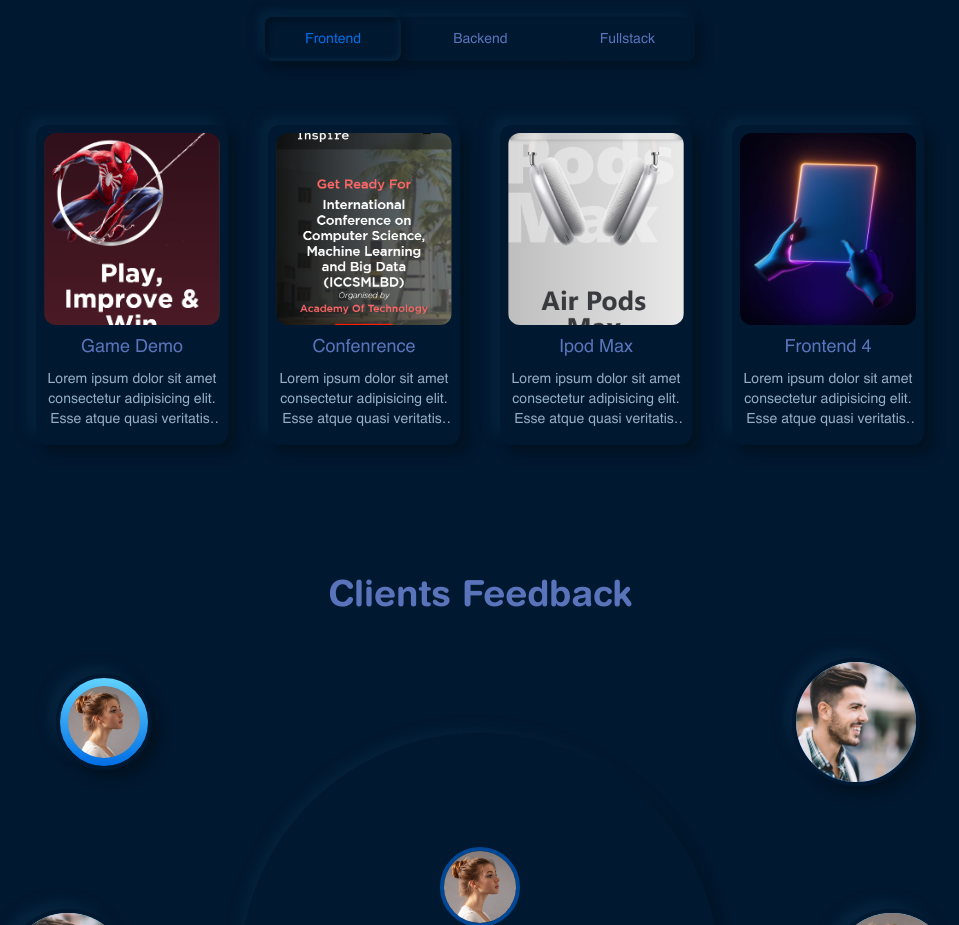
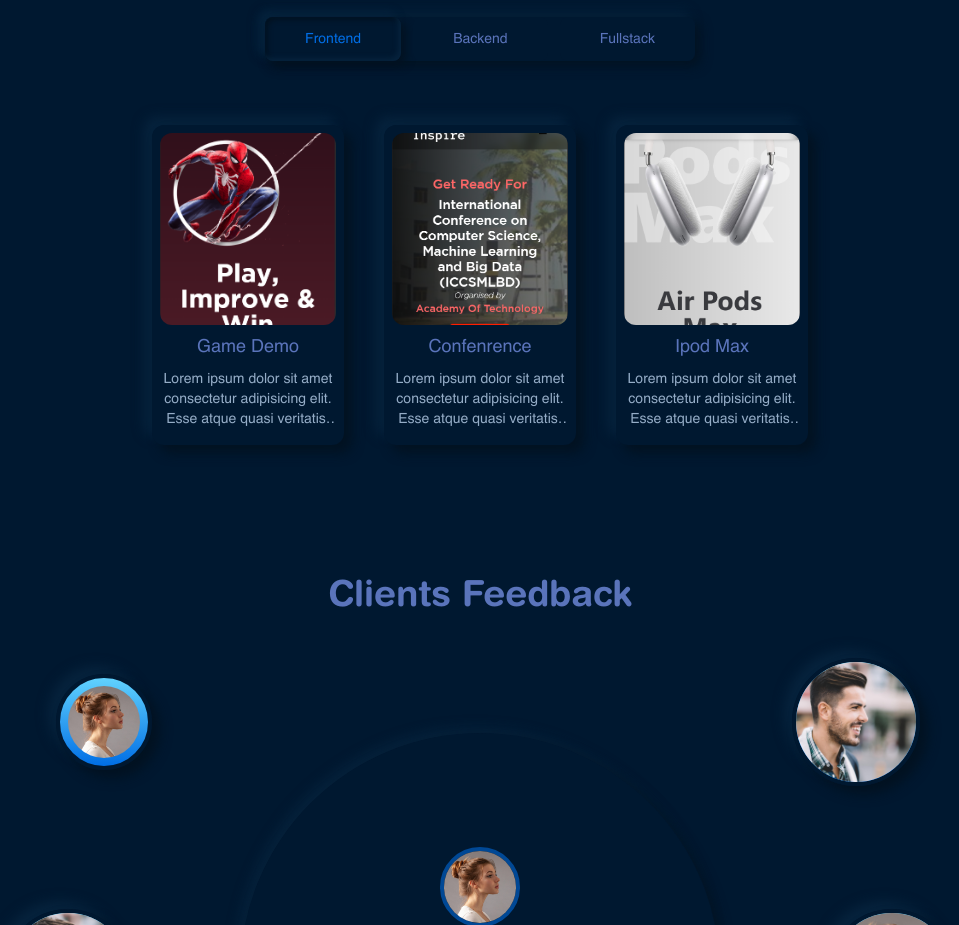
Before and after one commit to NabankurKamle/Portfolio-demo, a React (Create React App) app: page / in a window 1280 px wide. Shown: the part 2160-3085 px from the top of the page, without its empty margins (160-1119 px from the left). Built offline with nearby package versions, Linux system fonts and the light colour scheme.

Commit message:
Project updated

```diff
--- a/src/collections/portfolios.js
+++ b/src/collections/portfolios.js
@@ -24,13 +24,6 @@
         url: "https://apple-ipod-demo-dsb5.vercel.app/",
         imgUrl: "/img/ipod.PNG",
       },
-      {
-        id: 4,
-        title: "Frontend 4",
-        desc: "Lorem ipsum dolor sit amet consectetur adipisicing elit. Esse atque quasi veritatis, facilis minus modi!",
-        url: "https://game-store-demo-gilt.vercel.app/",
-        imgUrl: "/img/project.jpg",
-      },
     ],
   },
   {
@@ -54,6 +47,13 @@
       {
         id: 3,
         title: "Backend 3",
+        desc: "Lorem ipsum dolor sit amet consectetur adipisicing elit. Esse atque quasi veritatis, facilis minus modi!",
+        url: "https://game-store-demo-gilt.vercel.app/",
+        imgUrl: "/img/project.jpg",
+      },
+      {
+        id: 4,
+        title: "Backend 4",
         desc: "Lorem ipsum dolor sit amet consectetur adipisicing elit. Esse atque quasi veritatis, facilis minus modi!",
         url: "https://game-store-demo-gilt.vercel.app/",
         imgUrl: "/img/project.jpg",
```
